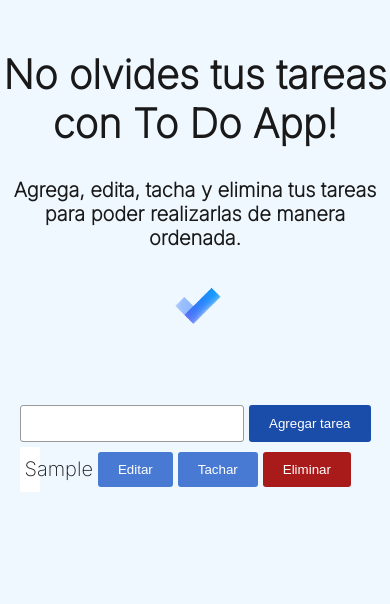
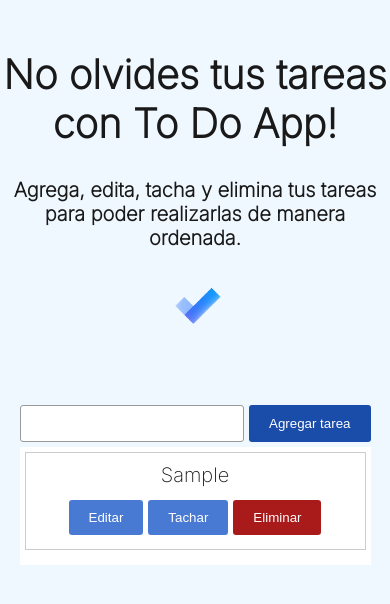
Before and after one commit to MauricioPerezCaram/ToDoApp, a React (Create React App) app: page / in a window 390 px wide. Both pictures are taken after typing "Sample" into the empty fields and a click on the input "Agregar tarea". Shown: the top 604 px of the page. Built offline with nearby package versions, Linux system fonts and the light colour scheme.

Commit message:
mobile version

```diff
--- a/src/App.css
+++ b/src/App.css
@@ -131,7 +131,26 @@
   .todocontainer {
     width: 90%;
   }
-  .todo {
-    width: 20px;
+
+  .todoInfo {
+    display: flex;
+    flex-direction: column;
+    align-items: center;
+    margin: 0 auto; /* Centrar en la pantalla */
+    padding: 10px;
+    border: 1px solid #ccc;
+    margin-bottom: 10px;
+  }
+
+  .todoTitle {
+    margin-bottom: 8px;
+    width: 100%; /* Ocupa todo el ancho disponible */
+    text-align: center; /* Centrar el texto */
+  }
+
+  .button,
+  .buttonEliminar {
+    width: 100%;
+    margin-bottom: 4px; /* Reducir el espacio entre los botones */
   }
 }
```
